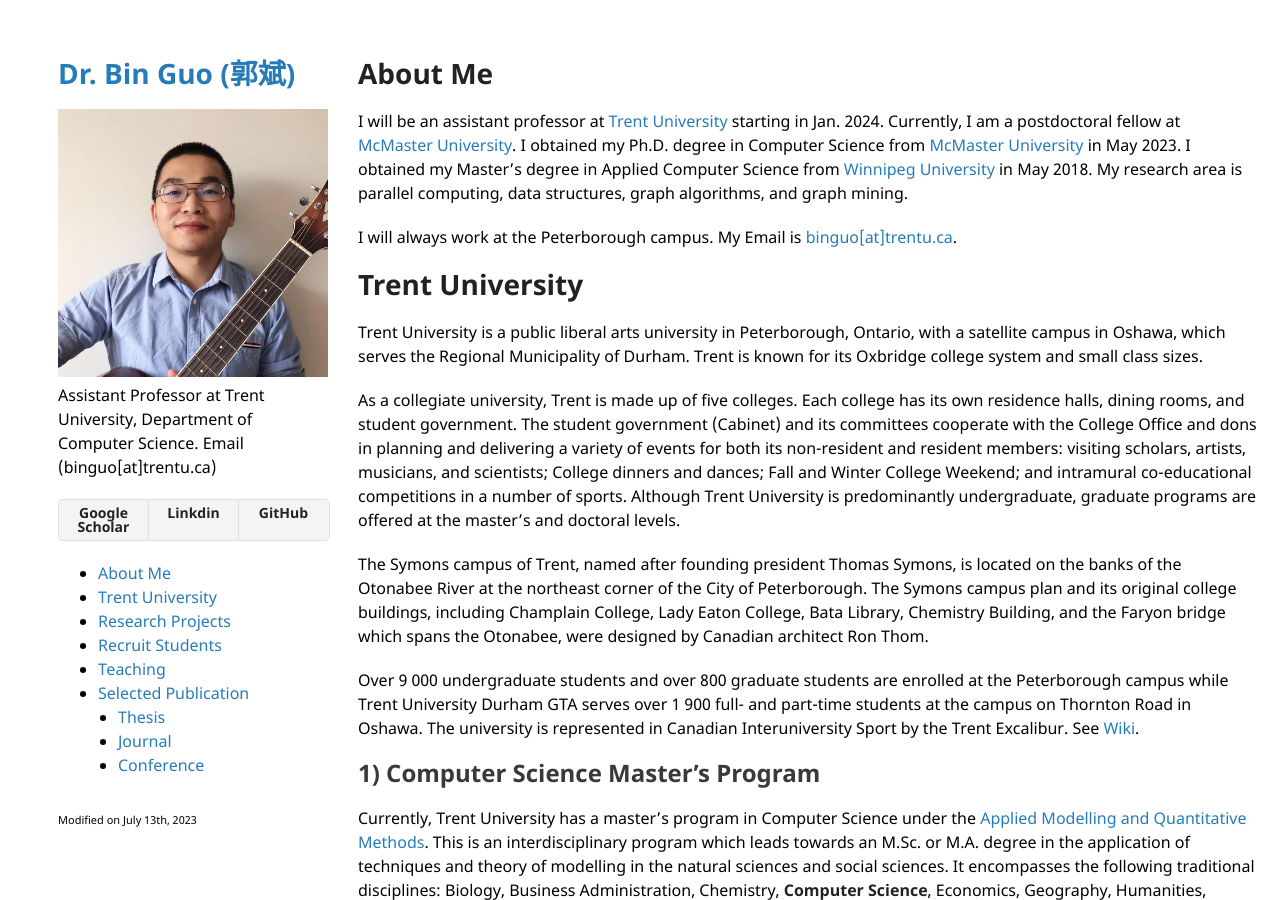
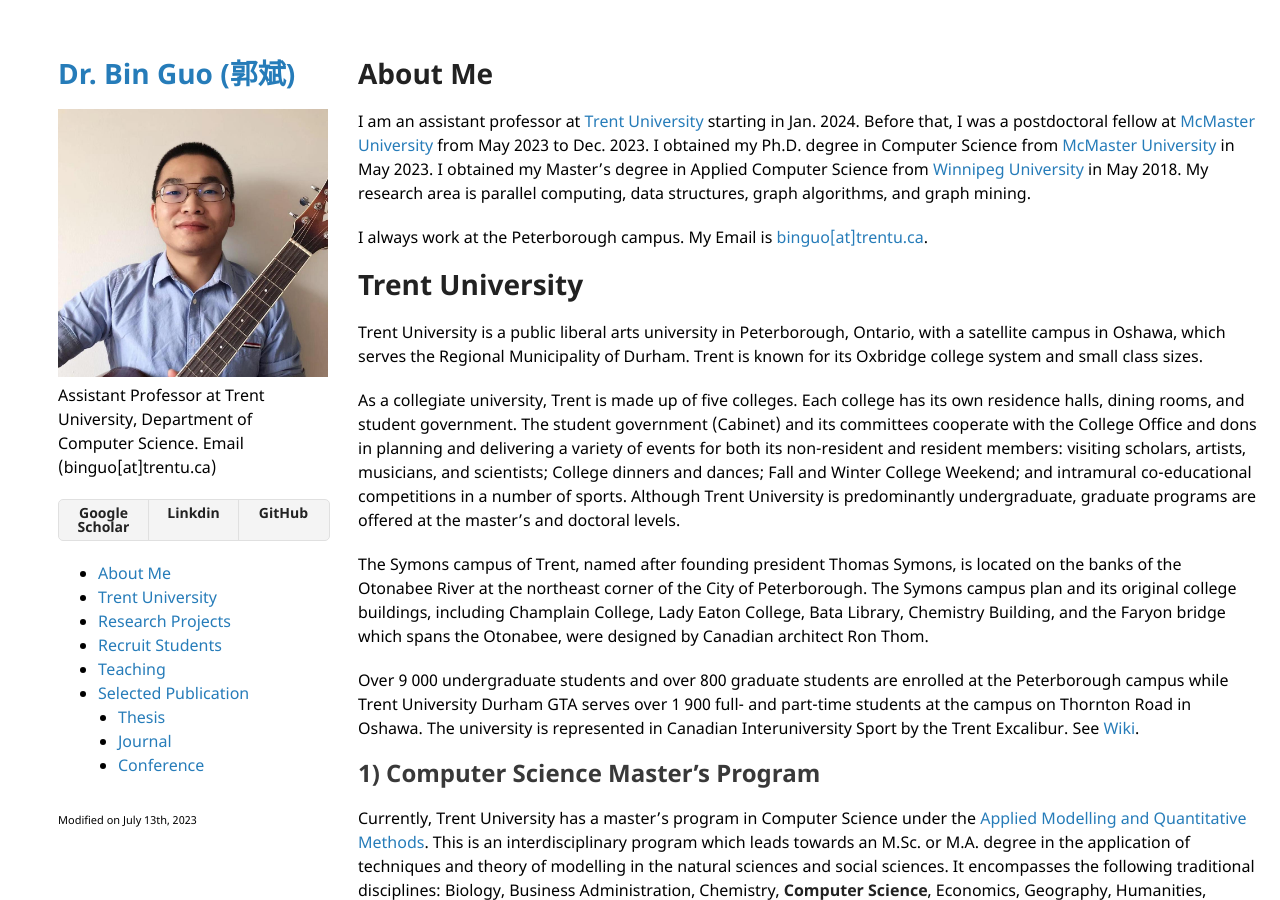
Before and after one commit to bin-guo/bin-guo.github.io, a Jekyll site: the page built from index.md, in a window 1280 px wide and 900 px high. Built offline with Jekyll 4.4.1, drawn with Linux system fonts in a browser that asks for light colours; our own code applies the rules of GitHub Pages for plain Markdown files.

Commit message:
Update index.md

```diff
--- a/index.md
+++ b/index.md
@@ -1,7 +1,7 @@
 # About Me
-I will be an assistant professor at [Trent University](https://www.trentu.ca/) starting in Jan. 2024. Currently, I am a postdoctoral fellow at [McMaster University](https://dailynews.mcmaster.ca/). I obtained my Ph.D. degree in Computer Science from [McMaster University](https://dailynews.mcmaster.ca/) in May 2023. I obtained my Master's degree in Applied Computer Science from [Winnipeg University](https://www.uwinnipeg.ca/) in May 2018. My research area is parallel computing, data structures, graph algorithms, and graph mining.
+I am an assistant professor at [Trent University](https://www.trentu.ca/) starting in Jan. 2024. Before that, I was a postdoctoral fellow at [McMaster University](https://dailynews.mcmaster.ca/) from May 2023 to Dec. 2023. I obtained my Ph.D. degree in Computer Science from [McMaster University](https://dailynews.mcmaster.ca/) in May 2023. I obtained my Master's degree in Applied Computer Science from [Winnipeg University](https://www.uwinnipeg.ca/) in May 2018. My research area is parallel computing, data structures, graph algorithms, and graph mining.
 
-I will always work at the Peterborough campus. My Email is [binguo\[at\]trentu.ca](mailto:binguo@trentu.ca).
+I always work at the Peterborough campus. My Email is [binguo\[at\]trentu.ca](mailto:binguo@trentu.ca).
 
 # Trent University
 
```
